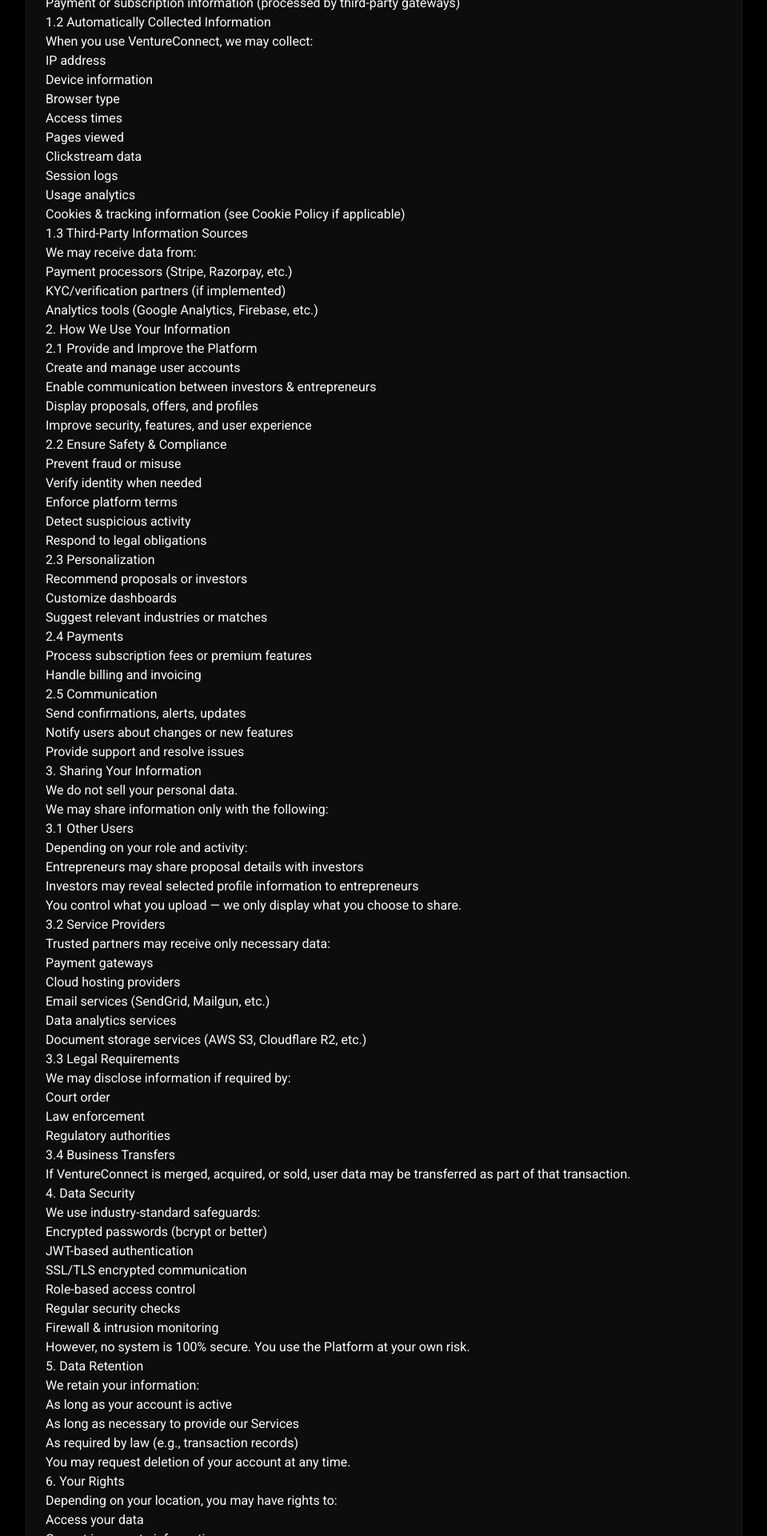
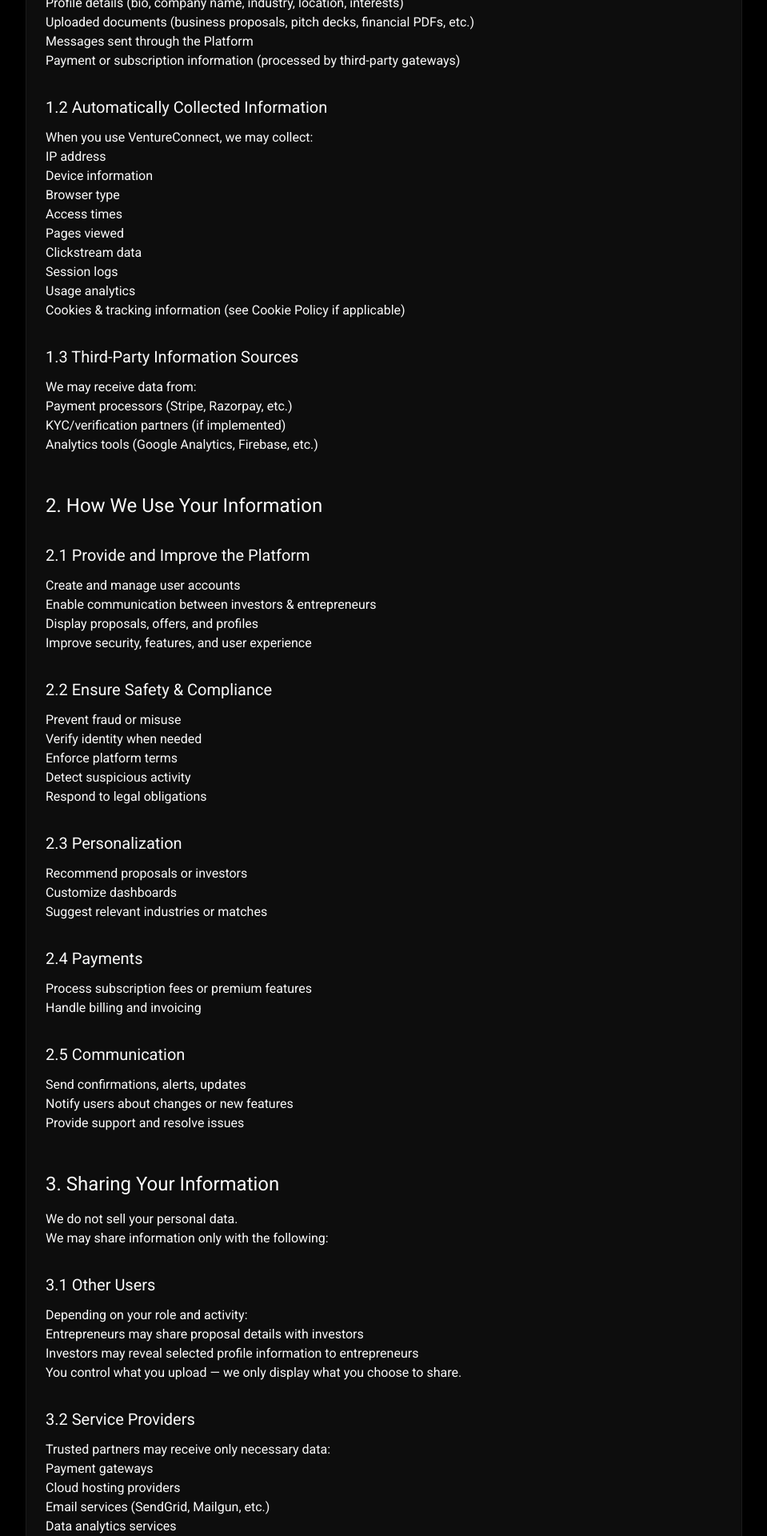
Before and after one commit to hshawaiz04/ventureconnect, a Next.js app: page /privacy in a window 1280 px wide. Shown: the part 540-2460 px from the top of the page at 80% size, without its empty margins (160-1119 px from the left). Built offline with nearby package versions, Linux system fonts and the light colour scheme.

Commit message:
OMG HOW STUPID ARE YOU

```diff
--- a/src/app/privacy/page.tsx
+++ b/src/app/privacy/page.tsx
@@ -11,11 +11,11 @@ export default function PrivacyPolicyPage() {
                     <CardTitle className="text-3xl font-headline text-center">Privacy Policy</CardTitle>
                     <p className="text-center text-muted-foreground pt-2">Last Updated: {currentDate}</p>
                 </CardHeader>
-                <CardContent className="prose-sm md:prose-base max-w-none text-card-foreground prose-headings:text-primary prose-headings:font-headline prose-headings:font-bold prose-h2:text-2xl prose-h2:mb-4 prose-h2:mt-12 prose-h3:text-xl prose-h3:mb-3 prose-h3:mt-8 prose-p:text-muted-foreground prose-strong:text-card-foreground prose-ul:list-disc prose-ul:ml-6 prose-li:text-muted-foreground prose-p:mb-4 prose-ul:mb-4 prose-li:mb-2">
+                <CardContent className="prose-sm md:prose-base max-w-none text-card-foreground prose-headings:text-primary prose-headings:font-headline prose-headings:font-bold prose-p:text-muted-foreground prose-strong:text-card-foreground prose-ul:list-disc prose-ul:ml-6 prose-li:text-muted-foreground">
                     <p>Welcome to VentureConnect (“we,” “us,” “our”). This Privacy Policy explains how we collect, use, store, protect, and share your information when you use our website, mobile application, or related services (“Platform” or “Services”).</p>
                     <p>By accessing or using VentureConnect, you agree to the practices described in this Privacy Policy.</p>
 
-                    <h2>1. Information We Collect</h2>
+                    <h2 className="text-2xl mt-12 mb-4">1. Information We Collect</h2>
 
                     <h3>1.1 Information You Provide Directly</h3>
                     <ul>
@@ -29,7 +29,7 @@ export default function PrivacyPolicyPage() {
                         <li>Payment or subscription information (processed by third-party gateways)</li>
                     </ul>
 
-                    <h3>1.2 Automatically Collected Information</h3>
+                    <h3 className="text-xl mt-8 mb-3">1.2 Automatically Collected Information</h3>
                     <p>When you use VentureConnect, we may collect:</p>
                     <ul>
                         <li>IP address</li>
@@ -43,7 +43,7 @@ export default function PrivacyPolicyPage() {
                         <li>Cookies & tracking information (see Cookie Policy if applicable)</li>
                     </ul>
 
-                    <h3>1.3 Third-Party Information Sources</h3>
+                    <h3 className="text-xl mt-8 mb-3">1.3 Third-Party Information Sources</h3>
                     <p>We may receive data from:</p>
                     <ul>
                         <li>Payment processors (Stripe, Razorpay, etc.)</li>
@@ -51,9 +51,9 @@ export default function PrivacyPolicyPage() {
                         <li>Analytics tools (Google Analytics, Firebase, etc.)</li>
                     </ul>
 
-                    <h2>2. How We Use Your Information</h2>
+                    <h2 className="text-2xl mt-12 mb-4">2. How We Use Your Information</h2>
 
-                    <h3>2.1 Provide and Improve the Platform</h3>
+                    <h3 className="text-xl mt-8 mb-3">2.1 Provide and Improve the Platform</h3>
                     <ul>
                       <li>Create and manage user accounts</li>
                       <li>Enable communication between investors & entrepreneurs</li>
@@ -61,7 +61,7 @@ export default function PrivacyPolicyPage() {
                       <li>Improve security, features, and user experience</li>
                     </ul>
 
-                    <h3>2.2 Ensure Safety & Compliance</h3>
+                    <h3 className="text-xl mt-8 mb-3">2.2 Ensure Safety & Compliance</h3>
                     <ul>
                       <li>Prevent fraud or misuse</li>
                       <li>Verify identity when needed</li>
@@ -70,31 +70,31 @@ export default function PrivacyPolicyPage() {
                       <li>Respond to legal obligations</li>
                     </ul>
 
-                    <h3>2.3 Personalization</h3>
+                    <h3 className="text-xl mt-8 mb-3">2.3 Personalization</h3>
                     <ul>
                       <li>Recommend proposals or investors</li>
                       <li>Customize dashboards</li>
                       <li>Suggest relevant industries or matches</li>
                     </ul>
 
-                    <h3>2.4 Payments</h3>
+                    <h3 className="text-xl mt-8 mb-3">2.4 Payments</h3>
                     <ul>
                       <li>Process subscription fees or premium features</li>
                       <li>Handle billing and invoicing</li>
                     </ul>
 
-                    <h3>2.5 Communication</h3>
+                    <h3 className="text-xl mt-8 mb-3">2.5 Communication</h3>
                     <ul>
                       <li>Send confirmations, alerts, updates</li>
                       <li>Notify users about changes or new features</li>
                       <li>Provide support and resolve issues</li>
                     </ul>
 
-                    <h2>3. Sharing Your Information</h2>
+                    <h2 className="text-2xl mt-12 mb-4">3. Sharing Your Information</h2>
                     <p>We do not sell your personal data.</p>
                     <p>We may share information only with the following:</p>
 
-                    <h3>3.1 Other Users</h3>
+                    <h3 className="text-xl mt-8 mb-3">3.1 Other Users</h3>
                     <p>Depending on your role and activity:</p>
                     <ul>
                         <li>Entrepreneurs may share proposal details with investors</li>
@@ -102,7 +102,7 @@ export default function PrivacyPolicyPage() {
                     </ul>
                     <p>You control what you upload — we only display what you choose to share.</p>
 
-                    <h3>3.2 Service Providers</h3>
+                    <h3 className="text-xl mt-8 mb-3">3.2 Service Providers</h3>
                     <p>Trusted partners may receive only necessary data:</p>
                     <ul>
                         <li>Payment gateways</li>
@@ -112,7 +112,7 @@ export default function PrivacyPolicyPage() {
                         <li>Document storage services (AWS S3, Cloudflare R2, etc.)</li>
                     </ul>
 
-                    <h3>3.3 Legal Requirements</h3>
+                    <h3 className="text-xl mt-8 mb-3">3.3 Legal Requirements</h3>
                     <p>We may disclose information if required by:</p>
                     <ul>
                         <li>Court order</li>
@@ -120,10 +120,10 @@ export default function PrivacyPolicyPage() {
                         <li>Regulatory authorities</li>
                     </ul>
 
-                    <h3>3.4 Business Transfers</h3>
+                    <h3 className="text-xl mt-8 mb-3">3.4 Business Transfers</h3>
                     <p>If VentureConnect is merged, acquired, or sold, user data may be transferred as part of that transaction.</p>
 
-                    <h2>4. Data Security</h2>
+                    <h2 className="text-2xl mt-12 mb-4">4. Data Security</h2>
                     <p>We use industry-standard safeguards:</p>
                     <ul>
                         <li>Encrypted passwords (bcrypt or better)</li>
@@ -135,7 +135,7 @@ export default function PrivacyPolicyPage() {
                     </ul>
                     <p>However, no system is 100% secure. You use the Platform at your own risk.</p>
 
-                    <h2>5. Data Retention</h2>
+                    <h2 className="text-2xl mt-12 mb-4">5. Data Retention</h2>
                     <p>We retain your information:</p>
                     <ul>
                         <li>As long as your account is active</li>
@@ -144,7 +144,7 @@ export default function PrivacyPolicyPage() {
                     </ul>
                     <p>You may request deletion of your account at any time.</p>
 
-                    <h2>6. Your Rights</h2>
+                    <h2 className="text-2xl mt-12 mb-4">6. Your Rights</h2>
                     <p>Depending on your location, you may have rights to:</p>
                     <ul>
                         <li>Access your data</li>
@@ -156,7 +156,7 @@ export default function PrivacyPolicyPage() {
                     </ul>
                     <p>Contact us at [Insert Contact Email] to make such requests.</p>
 
-                    <h2>7. Cookies & Tracking Technologies</h2>
+                    <h2 className="text-2xl mt-12 mb-4">7. Cookies & Tracking Technologies</h2>
                     <p>We may use:</p>
                     <ul>
                         <li>Essential cookies</li>
@@ -167,13 +167,13 @@ export default function PrivacyPolicyPage() {
                     </ul>
                     <p>You may disable cookies via your browser, but some features may stop working.</p>
 
-                    <h2>8. Children’s Privacy</h2>
+                    <h2 className="text-2xl mt-12 mb-4">8. Children’s Privacy</h2>
                     <p>VentureConnect is not intended for individuals under 18. We do not knowingly collect data from minors. If you believe a minor has used the Platform, contact us and we will remove the data.</p>
 
-                    <h2>9. Third-Party Links</h2>
+                    <h2 className="text-2xl mt-12 mb-4">9. Third-Party Links</h2>
                     <p>The Platform may link to external websites. We are not responsible for the privacy practices of third-party sites.</p>
 
-                    <h2>10. International Data Transfers</h2>
+                    <h2 className="text-2xl mt-12 mb-4">10. International Data Transfers</h2>
                     <p>Your information may be stored or processed in:</p>
                     <ul>
                         <li>India</li>
@@ -183,7 +183,7 @@ export default function PrivacyPolicyPage() {
                     </ul>
                     <p>By using the Platform, you consent to cross-border data transfer.</p>
 
-                    <h2>11. Updates to this Privacy Policy</h2>
+                    <h2 className="text-2xl mt-12 mb-4">11. Updates to this Privacy Policy</h2>
                     <p>We may modify this policy at any time. If we make significant changes, we will:</p>
                     <ul>
                         <li>Notify users via email, or</li>
```
